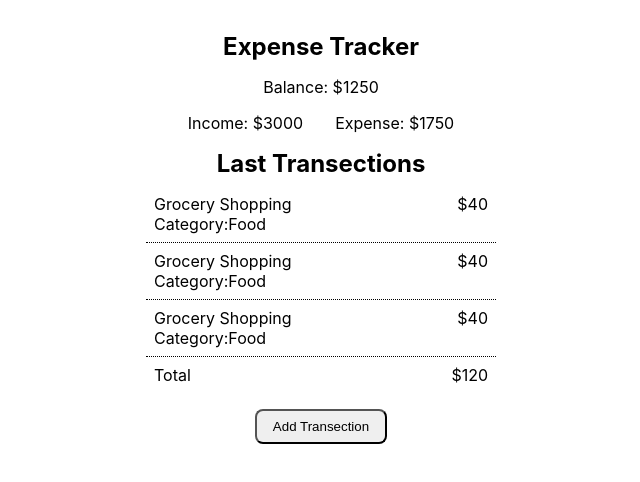
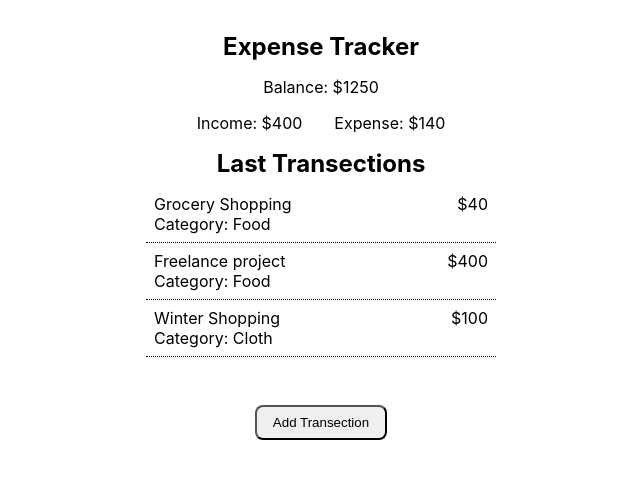
Before and after one commit to pulok1914/expense-tracker, a React (Create React App) app: page / in a window 1280 px wide. Shown: the top 482 px of the page, without its empty margins (319-959 px from the left). Built offline with nearby package versions, Linux system fonts and the light colour scheme.

Commit message:
homepage hero and last transection secion functionality added

```diff
--- a/src/App.css
+++ b/src/App.css
@@ -44,6 +44,7 @@
   list-style: none;
   width: 350px;
   margin-top: 0.5rem;
+  margin-bottom: 2rem;
 }
 
 .transection-list__item{
@@ -51,9 +52,9 @@
   border-bottom: 1px dotted #000;
 }
 
-.transection-list__item:last-child{
+/* .transection-list__item:last-child{
   border: none;
-}
+} */
 
 .transection-list__item-name{
   display: flex;
@@ -66,5 +67,6 @@
   display: block;
   padding: 0.5rem 1rem;
   border-radius: 8px;
-  margin: auto
+  margin: auto;
+  cursor: pointer;
 }
--- a/src/pages/Home.jsx
+++ b/src/pages/Home.jsx
@@ -1,13 +1,35 @@
+import { useState } from "react";
 import Container from "./components/Container"
 import HomeHero from "./components/HomeHero";
 import TransectionHistory from "./components/TransectionHistory";
 import Button from "./components/Button";
 
+
 function Home(){
+    const [transections, setTransections] = useState([
+        {id: "2103", name: "Grocery Shopping", type: "expense", category: "Food", amount: 40},
+        {id: "2107", name: "Freelance project", type: "income", category: "Food", amount: 400},
+        {id: "2254", name: "Winter Shopping", type: "expense", category: "Cloth", amount: 100},
+    ])
+
+    function calculateTotalIncome(){
+        const totalIncome = transections
+        .filter(t=>t.type ==="income")
+        .reduce((sum,t) => sum+t.amount, 0)
+        return totalIncome;
+    }
+
+    function calculateTotalExpense(){
+        const totalExpense = transections
+        .filter(t=>t.type === "expense")
+        .reduce((sum,t)=> sum+t.amount, 0)
+        return totalExpense;
+    }
+
     return(
         <Container>
-            <HomeHero />
-            <TransectionHistory />
+            <HomeHero calculateTotalIncome={calculateTotalIncome} calculateTotalExpense={calculateTotalExpense} />
+            <TransectionHistory transections={transections} />
             <Button />
         </Container>
     )
--- a/src/pages/components/HomeHero.jsx
+++ b/src/pages/components/HomeHero.jsx
@@ -1,11 +1,11 @@
-function HomeHero(){
+function HomeHero({calculateTotalIncome, calculateTotalExpense}){
     return (
         <div className="home-hero">
             <h1 className="home-hero__heading">Expense Tracker</h1>
             <p className="home-hero__balance">Balance: $1250</p>
             <div className="home-hero__income-wrapper">
-                <p className="home-hero__income">Income: $3000</p>
-                <p className="home-hero__expense">Expense: $1750</p>
+                <p className="home-hero__income">Income: ${calculateTotalIncome()}</p>
+                <p className="home-hero__expense">Expense: ${calculateTotalExpense()}</p>
             </div>
         </div>
     )
--- a/src/pages/components/TransectioList.jsx
+++ b/src/pages/components/TransectioList.jsx
@@ -1,21 +1,11 @@
-function TransectionList() {
+import TransectionItem from "./TransectionItem"
+
+function TransectionList({transections}) {
     return (
         <ul className="transecton-list">
-            <li className="transection-list__item">
-                <p className="transection-list__item-name"><span>Grocery Shopping</span> <span>$40</span></p>
-                <p className="transection-list__item-category">Category:Food</p>
-            </li>
-            <li className="transection-list__item">
-                <p className="transection-list__item-name"><span>Grocery Shopping</span> <span>$40</span></p>
-                <p className="transection-list__item-category">Category:Food</p>
-            </li>
-            <li className="transection-list__item">
-                <p className="transection-list__item-name"><span>Grocery Shopping</span> <span>$40</span></p>
-                <p className="transection-list__item-category">Category:Food</p>
-            </li>
-            <li className="transection-list__item">
-                <p className="transection-list__item-name"><span>Total</span> <span>$120</span></p>
-            </li>
+            {transections.map( transection=>
+                <TransectionItem key={transection.id} transection={transection} />
+            )}
         </ul>
     )
 }
--- a/src/pages/components/TransectionHistory.jsx
+++ b/src/pages/components/TransectionHistory.jsx
@@ -1,10 +1,10 @@
 import TransectionList from "./TransectioList";
 
-function TransectionHistory() {
+function TransectionHistory({transections}) {
     return (
         <div className="transection-history">
             <h2 className="transection-history__heading">Last Transections</h2>
-            <TransectionList />
+            <TransectionList transections={transections} />
         </div>
     )
 }
--- /dev/null
+++ b/src/pages/components/TransectionItem.jsx
@@ -0,0 +1,10 @@
+function TransectionItem({transection}){
+    return (
+        <li className="transection-list__item">
+            <p className="transection-list__item-name"><span>{transection.name}</span> <span>${transection.amount}</span></p>
+            <p className="transection-list__item-category">Category: {transection.category}</p>
+         </li>
+    )
+}
+
+export default TransectionItem;
```
